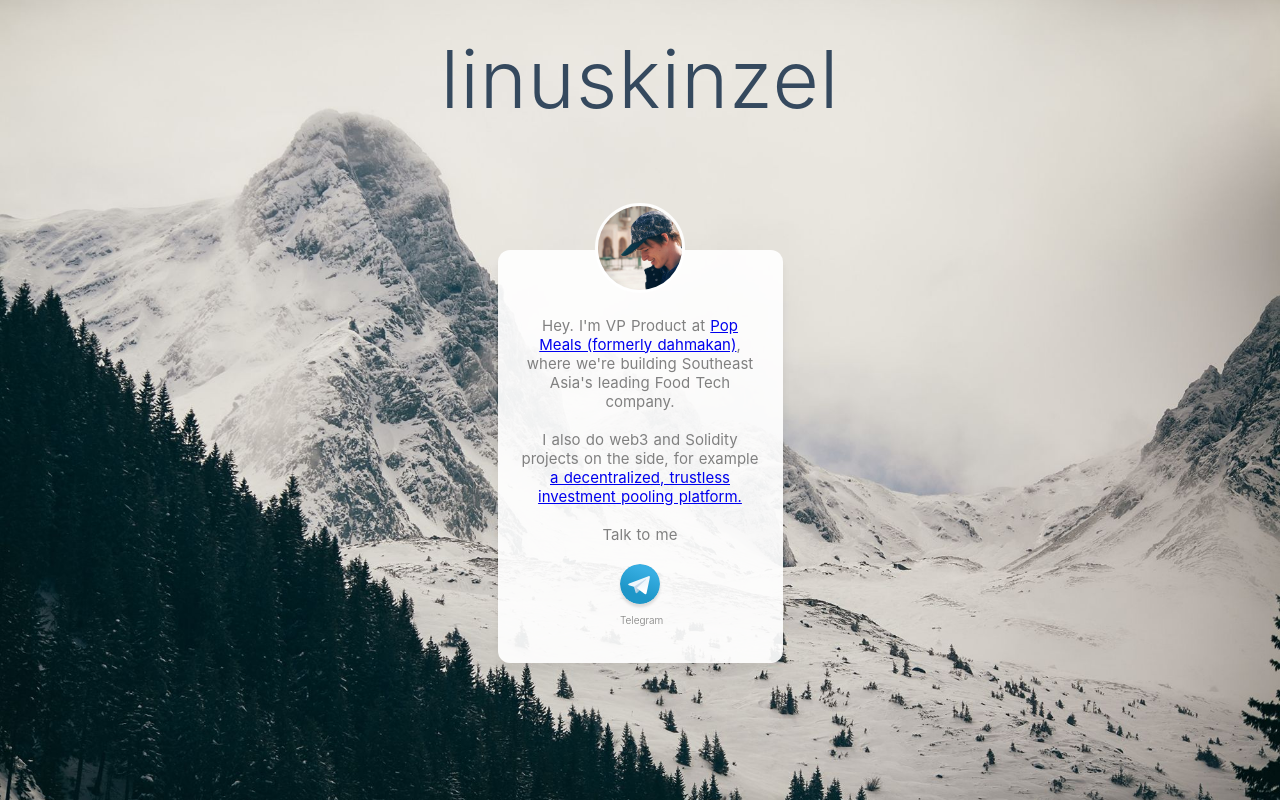
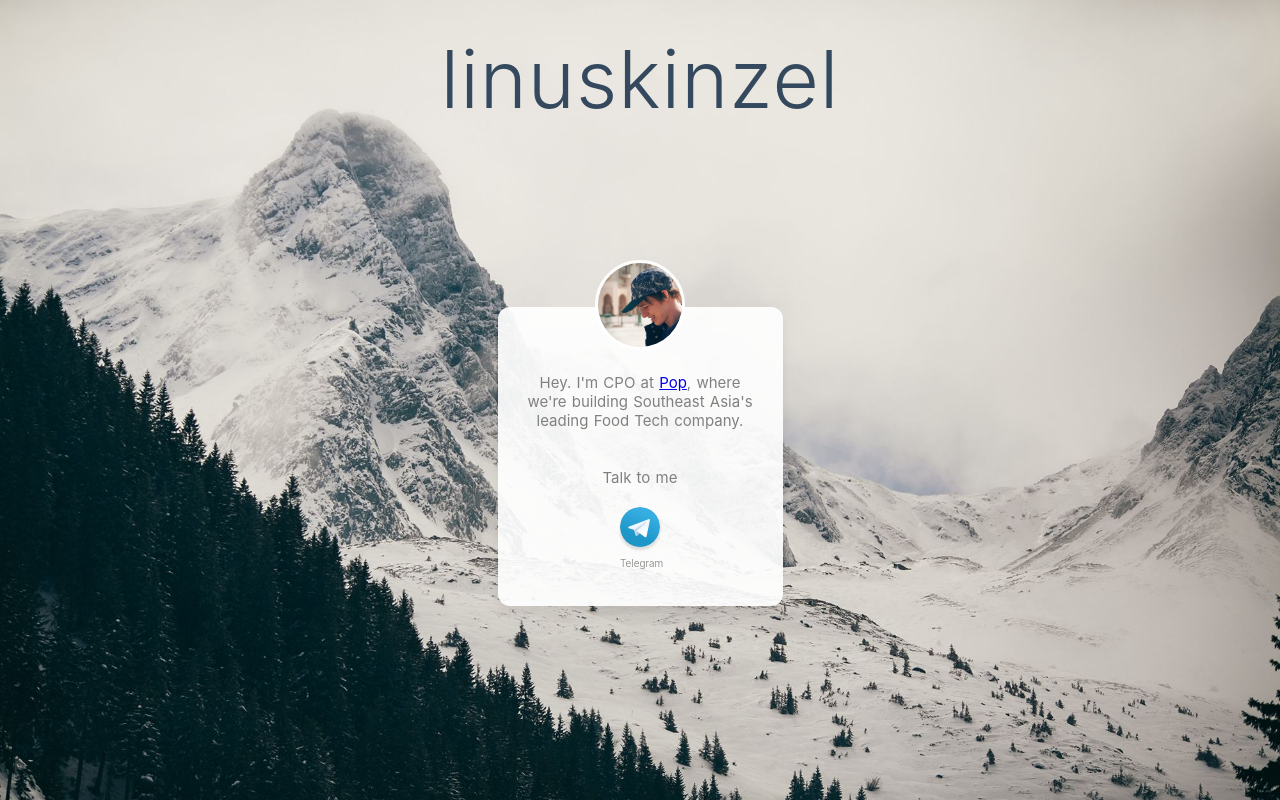
Before and after one commit to fearthedear/linuskinzel, a Nuxt app: page / in a window 1280 px wide. Built offline with nearby package versions, Linux system fonts and the light colour scheme.

Commit message:
update title

```diff
--- a/components/AboutBox.vue
+++ b/components/AboutBox.vue
@@ -5,8 +5,8 @@
 		</div>
 		<p>
 			<br>
-			Hey. I'm VP Product at <a href="https://popmeals.com.my" target="_blank">Pop Meals (formerly dahmakan)</a>, where we're building Southeast Asia's leading Food Tech company.
-			<br /><br />I also do web3 and Solidity projects on the side, for example <a href="http://smartpools.netlify.app" target="_blank">a decentralized, trustless investment pooling platform.</a>
+			Hey. I'm CPO at <a href="https://popmeals.com.my" target="_blank">Pop</a>, where we're building Southeast Asia's leading Food Tech company.
+			<br>
 			<br><br>
 			Talk to me
 			<div class="buttons">
```
